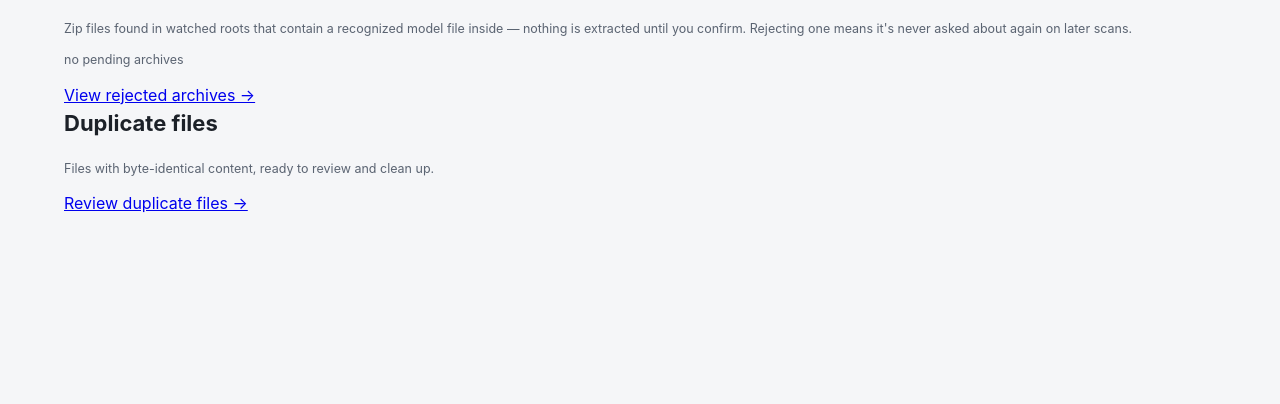
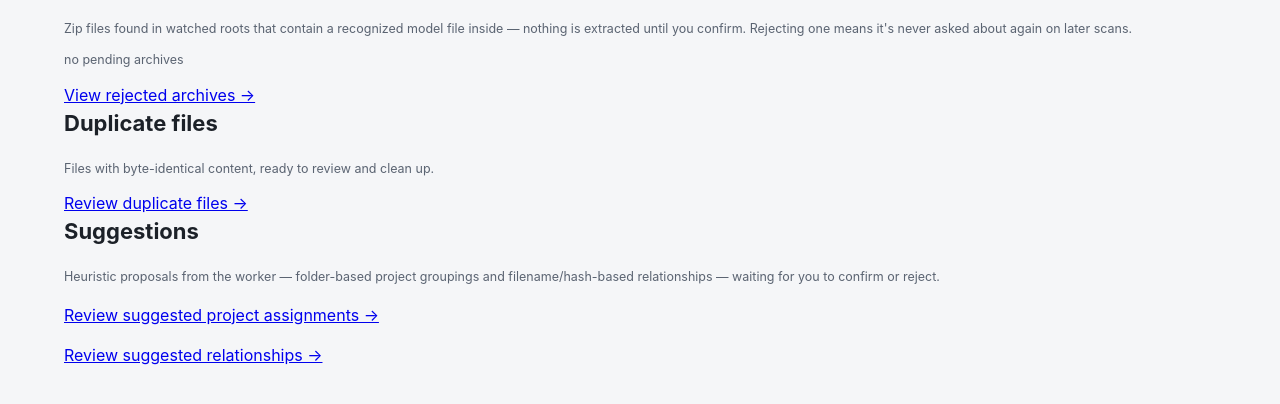
Before and after one commit to joannewood/spool, a FastAPI app: page /admin in a window 1280 px wide. Shown: the part 267-671 px from the top of the page. Run offline with FastAPI, Linux system fonts and the light colour scheme; parts of the project's set-up code (start-up, migrations or seed data) failed here and were passed over; some libraries are stand-ins or nearby versions.

Commit message:
Add bulk review pages for suggested projects and relationships
Lets suggestions be confirmed/rejected across the whole library at once
(individually or via select-all + bulk-accept) instead of one file's or
project's page at a time.

Co-Authored-By: Claude Sonnet 5 <noreply@anthropic.com>
Claude-Session: https://claude.ai/code/session_01Ww8rVnHfzcntrAGRYsSKmk

```diff
--- a/services/api/app/main.py
+++ b/services/api/app/main.py
@@ -345,6 +345,65 @@ def unreject_zip(zip_id: int):
     return RedirectResponse("/admin/rejected-archives", status_code=303)
 
 
+# ---- admin: bulk review of suggestions -------------------------------------
+
+@app.get("/admin/suggested-projects", response_class=HTMLResponse)
+def admin_suggested_projects(request: Request):
+    return templates.TemplateResponse(
+        request,
+        "admin_suggested_projects.html",
+        {"assignments": queries.list_suggested_project_assignments()},
+    )
+
+
+@app.post("/admin/suggested-projects/{project_id}/{file_id}/confirm")
+def admin_confirm_project_assignment(project_id: int, file_id: int):
+    queries.confirm_file_project(file_id, project_id)
+    return RedirectResponse("/admin/suggested-projects", status_code=303)
+
+
+@app.post("/admin/suggested-projects/{project_id}/{file_id}/reject")
+def admin_reject_project_assignment(project_id: int, file_id: int):
+    queries.reject_file_project(file_id, project_id)
+    return RedirectResponse("/admin/suggested-projects", status_code=303)
+
+
+@app.post("/admin/suggested-projects/accept-bulk")
+def admin_accept_project_assignments_bulk(pairs: list[str] = Form([])):
+    for pair in pairs:
+        project_id_str, file_id_str = pair.split(":")
+        queries.confirm_file_project(int(file_id_str), int(project_id_str))
+    return RedirectResponse("/admin/suggested-projects", status_code=303)
+
+
+@app.get("/admin/suggested-relationships", response_class=HTMLResponse)
+def admin_suggested_relationships(request: Request):
+    return templates.TemplateResponse(
+        request,
+        "admin_suggested_relationships.html",
+        {"relationships": queries.list_suggested_relationships_all()},
+    )
+
+
+@app.post("/admin/suggested-relationships/{rel_id}/confirm")
+def admin_confirm_relationship(rel_id: int):
+    queries.confirm_relationship(rel_id)
+    return RedirectResponse("/admin/suggested-relationships", status_code=303)
+
+
+@app.post("/admin/suggested-relationships/{rel_id}/reject")
+def admin_reject_relationship(rel_id: int):
+    queries.reject_relationship(rel_id)
+    return RedirectResponse("/admin/suggested-relationships", status_code=303)
+
+
+@app.post("/admin/suggested-relationships/accept-bulk")
+def admin_accept_relationships_bulk(rel_ids: list[int] = Form([])):
+    for rel_id in rel_ids:
+        queries.confirm_relationship(rel_id)
+    return RedirectResponse("/admin/suggested-relationships", status_code=303)
+
+
 # ---- admin: duplicate files ------------------------------------------------
 
 @app.get("/admin/duplicates", response_class=HTMLResponse)
--- a/services/api/app/queries.py
+++ b/services/api/app/queries.py
@@ -387,6 +387,34 @@ def remove_relationship(rel_id):
             cur.execute("DELETE FROM relationships WHERE id = %s", (rel_id,))
 
 
+def list_suggested_relationships_all():
+    """Every suggested relationship across the whole library — for the
+    bulk review page, so this doesn't have to be done one file's page at
+    a time. Label always uses the "out" (from -> to) phrasing, since both
+    files are shown side by side here rather than relative to "this" file
+    the way the per-file panel works."""
+    with get_connection() as conn:
+        with conn.cursor(row_factory=dict_row) as cur:
+            cur.execute(
+                """
+                SELECT r.id, r.type, r.confidence,
+                       f1.id AS from_id, f1.filename AS from_filename, f1.display_name AS from_display_name,
+                       f1.ext AS from_ext, f1.thumbnail_path AS from_thumbnail_path,
+                       f2.id AS to_id, f2.filename AS to_filename, f2.display_name AS to_display_name,
+                       f2.ext AS to_ext, f2.thumbnail_path AS to_thumbnail_path
+                FROM relationships r
+                JOIN files f1 ON f1.id = r.from_file_id
+                JOIN files f2 ON f2.id = r.to_file_id
+                WHERE r.status = 'suggested'
+                ORDER BY r.created_at DESC
+                """
+            )
+            rows = cur.fetchall()
+    for r in rows:
+        r["label"] = RELATIONSHIP_LABELS[(r["type"], "out")]
+    return rows
+
+
 # ---- suggested project membership (folder-based auto-grouping) --------------
 
 def get_suggested_file_projects(file_id):
@@ -420,6 +448,27 @@ def reject_file_project(file_id, project_id):
                 "UPDATE project_files SET status = 'rejected' WHERE file_id = %s AND project_id = %s",
                 (file_id, project_id),
             )
+
+
+def list_suggested_project_assignments():
+    """Every suggested (project, file) pairing across the whole library —
+    for the bulk review page, so this doesn't have to be done one file's
+    page at a time."""
+    with get_connection() as conn:
+        with conn.cursor(row_factory=dict_row) as cur:
+            cur.execute(
+                """
+                SELECT p.id AS project_id, p.name AS project_name,
+                       f.id AS file_id, f.filename, f.display_name, f.ext,
+                       f.thumbnail_path, f.render_status
+                FROM project_files pf
+                JOIN projects p ON p.id = pf.project_id
+                JOIN files f ON f.id = pf.file_id
+                WHERE pf.status = 'suggested'
+                ORDER BY p.name, f.filename
+                """
+            )
+            return cur.fetchall()
 
 
 # ---- print metadata ---------------------------------------------------------
--- a/services/api/app/templates/admin.html
+++ b/services/api/app/templates/admin.html
@@ -79,4 +79,12 @@
 <p class="note">Files with byte-identical content, ready to review and clean up.</p>
 <a href="/admin/duplicates">Review duplicate files →</a>
 
+<h1>Suggestions</h1>
+<p class="note">
+  Heuristic proposals from the worker — folder-based project groupings and
+  filename/hash-based relationships — waiting for you to confirm or reject.
+</p>
+<p><a href="/admin/suggested-projects">Review suggested project assignments →</a></p>
+<p><a href="/admin/suggested-relationships">Review suggested relationships →</a></p>
+
 {% endblock %}
```
Also changed, not shown: CLAUDE.md (+26 -0 lines), services/api/app/templates/admin_suggested_projects.html (added, +54 -0 lines), services/api/app/templates/admin_suggested_relationships.html (added, +55 -0 lines).
